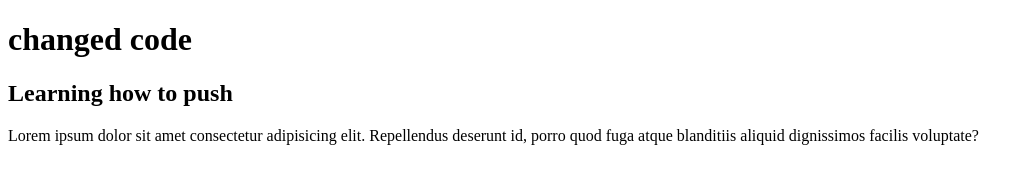
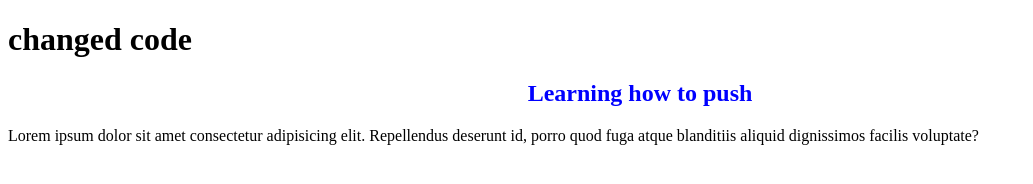
Before and after one commit to Boishak-141/css-module-2, a plain HTML site: page index.html in a window 1280 px wide. Shown: the whole page, without its empty margins (0-1033 px from the left). Drawn offline with Linux system fonts and the light colour scheme.

Commit message:
Added CSS

```diff
--- a/index.html
+++ b/index.html
@@ -5,6 +5,7 @@
     <meta http-equiv="X-UA-Compatible" content="IE=edge">
     <meta name="viewport" content="width=device-width, initial-scale=1.0">
     <title>My first Repo</title>
+    <link rel="stylesheet" href="style.css">
 </head>
 <body>
     <h1>changed code</h1>
--- /dev/null
+++ b/style.css
@@ -0,0 +1,4 @@
+h2{
+    color: blue;
+    text-align: center;
+}
```
